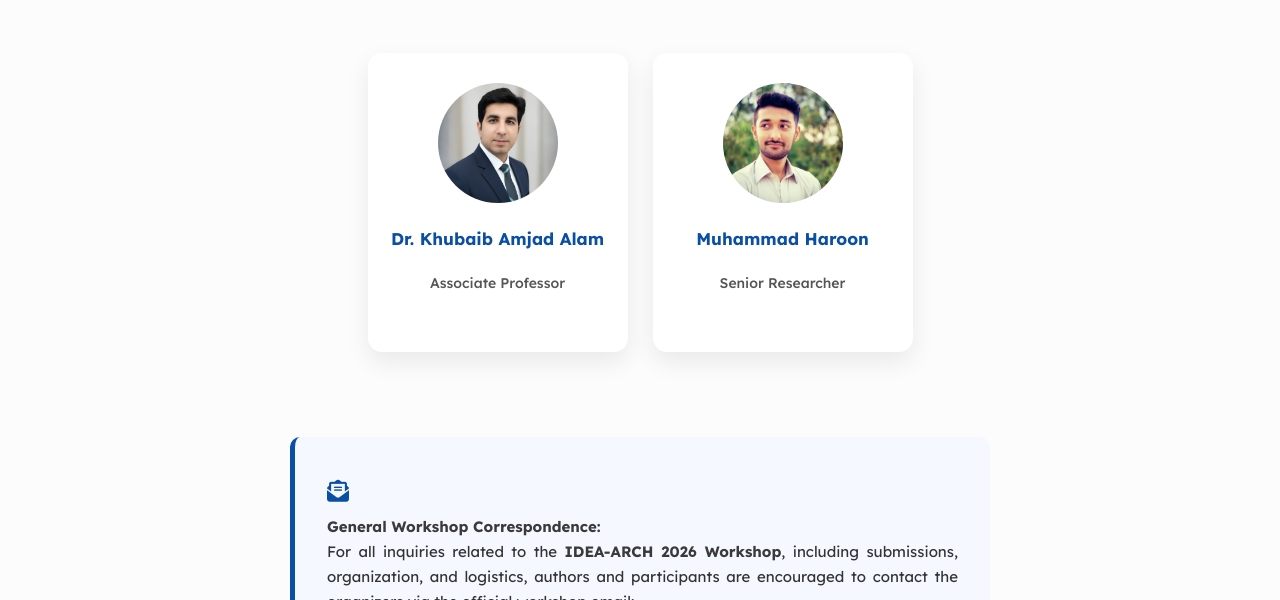
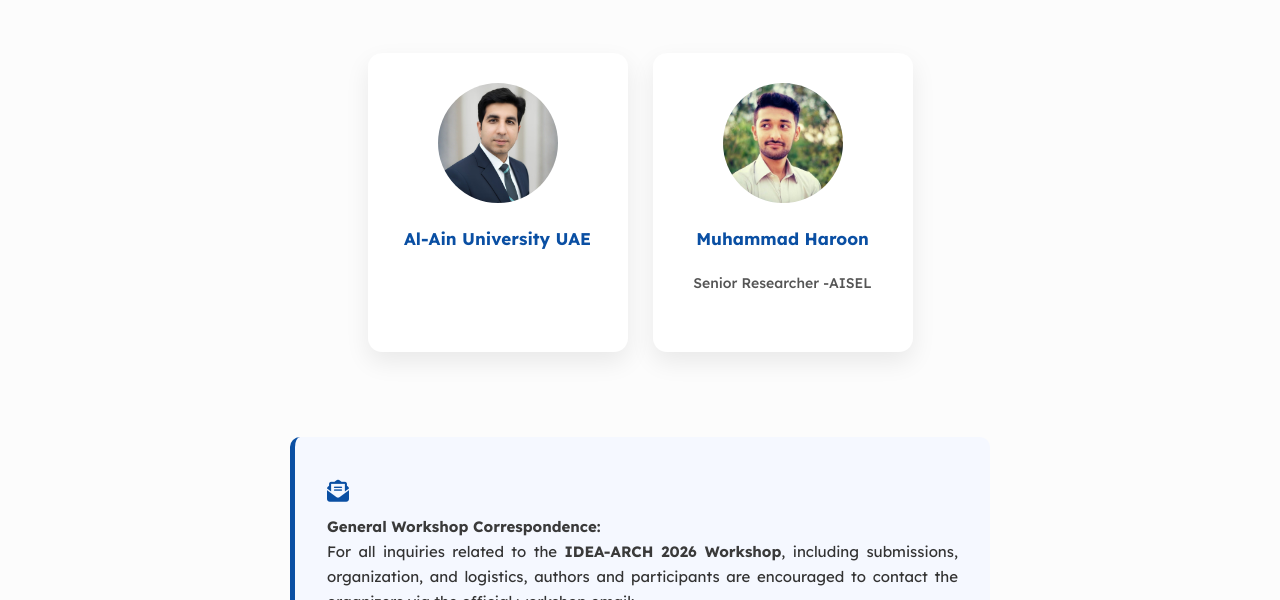
Before and after one commit to ideaarchw/ideaarchw.github.io, a plain HTML site: page Contact.html in a window 1280 px wide. Shown: the part 200-800 px from the top of the page. Drawn offline with nearby package versions, Linux system fonts and the light colour scheme.

Commit message:
Update Contact.html

```diff
--- a/Contact.html
+++ b/Contact.html
@@ -404,8 +404,8 @@
       <div class="picture">
         <img src="images/KhubaibAmjad.jpeg">
       </div>
-      <h3 class="name">Dr. Khubaib Amjad Alam</h3>
-      <h4 class="title">Associate Professor</h4>
+      <h3 class="name">Al-Ain University UAE</h3>
+      <h4 class="title"></h4>
       <ul class="social">
         <li><a href="https://aau.ac.ae/en/staff/khubaib-Alam"><i class="fa-solid fa-building-columns"></i></a></li>
         <li><a href="mailto:khubaib.alam@aau.ac.ae "><i class="fa-solid fa-envelope"></i></a></li>
@@ -418,7 +418,7 @@
         <img src="images/MuhammadHaroon.jpeg">
       </div>
       <h3 class="name">Muhammad Haroon</h3>
-      <h4 class="title">Senior Researcher</h4>
+      <h4 class="title">Senior Researcher -AISEL</h4>
       <ul class="social">
         <li><a href="mailto:i229812@nu.edu.pk "><i class="fa-solid fa-envelope"></i></a></li>
       </ul>
```
